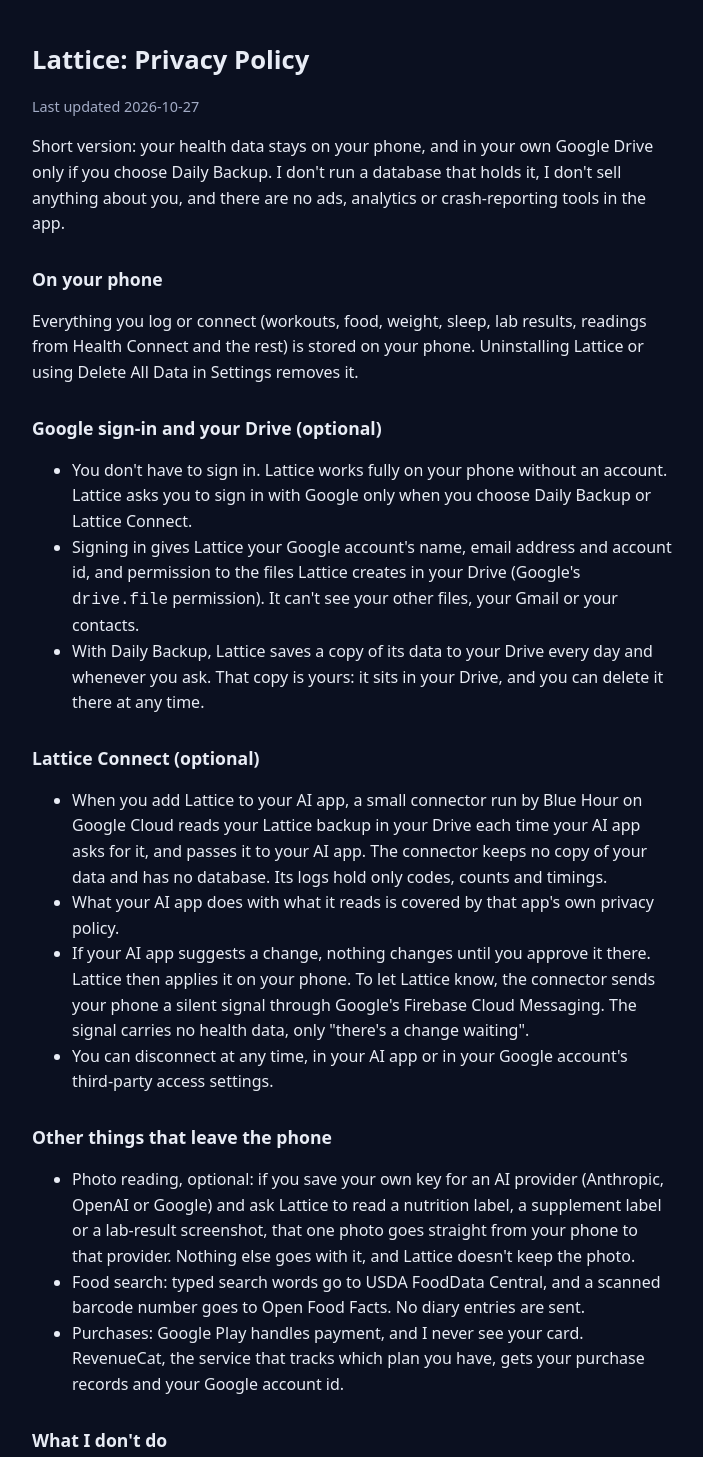
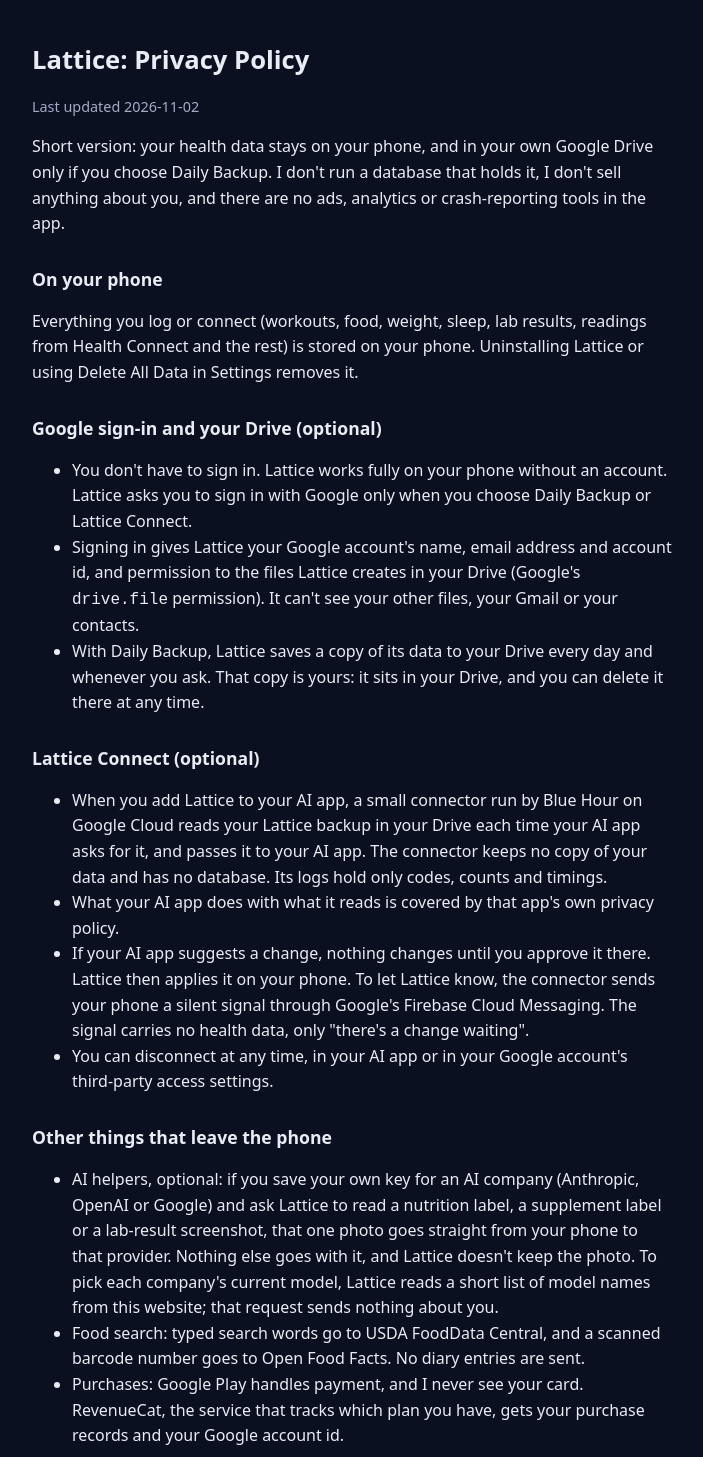
Before and after one commit to bluehourapps/bluehourapps.github.io, a plain HTML site: page lattice/privacy.html in a window 1280 px wide. Shown: the top 1457 px of the page, without its empty margins (288-991 px from the left). Drawn offline with Linux system fonts and the light colour scheme.

Commit message:
Lattice privacy: AI helpers wording, model-names list

```diff
--- a/lattice/privacy.html
+++ b/lattice/privacy.html
@@ -18,7 +18,7 @@
 <body>
 <main>
   <h1>Lattice: Privacy Policy</h1>
-  <p class="muted">Last updated 2026-10-27</p>
+  <p class="muted">Last updated 2026-11-02</p>
 
   <p>Short version: your health data stays on your phone, and in your own Google Drive only if you choose Daily Backup. I don't run a database that holds it, I don't sell anything about you, and there are no ads, analytics or crash-reporting tools in the app.</p>
 
@@ -42,7 +42,7 @@
 
   <h2>Other things that leave the phone</h2>
   <ul>
-    <li>Photo reading, optional: if you save your own key for an AI provider (Anthropic, OpenAI or Google) and ask Lattice to read a nutrition label, a supplement label or a lab-result screenshot, that one photo goes straight from your phone to that provider. Nothing else goes with it, and Lattice doesn't keep the photo.</li>
+    <li>AI helpers, optional: if you save your own key for an AI company (Anthropic, OpenAI or Google) and ask Lattice to read a nutrition label, a supplement label or a lab-result screenshot, that one photo goes straight from your phone to that provider. Nothing else goes with it, and Lattice doesn't keep the photo. To pick each company's current model, Lattice reads a short list of model names from this website; that request sends nothing about you.</li>
     <li>Food search: typed search words go to USDA FoodData Central, and a scanned barcode number goes to Open Food Facts. No diary entries are sent.</li>
     <li>Purchases: Google Play handles payment, and I never see your card. RevenueCat, the service that tracks which plan you have, gets your purchase records and your Google account id.</li>
   </ul>
```
